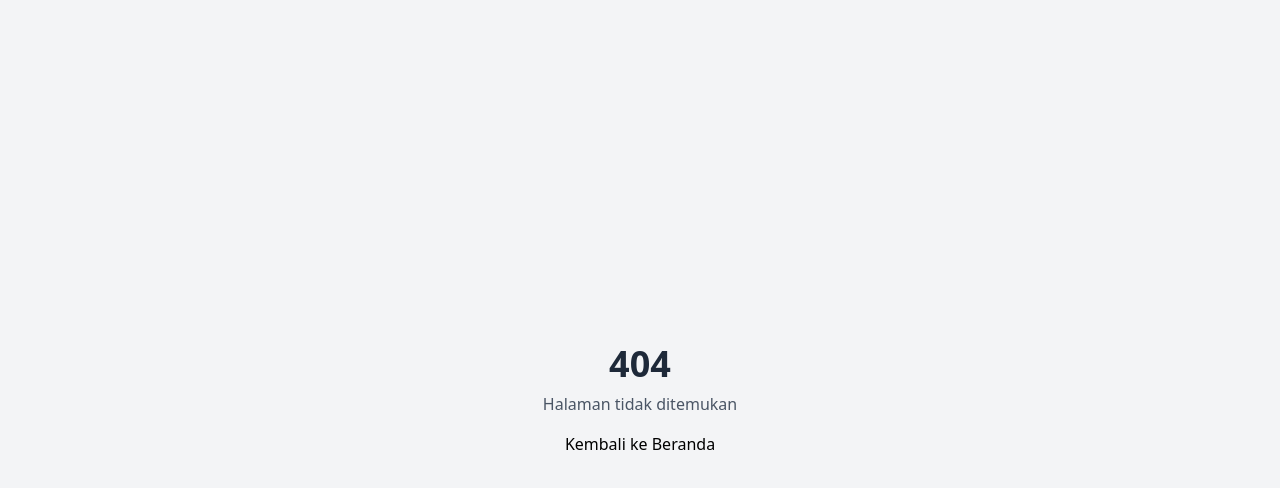
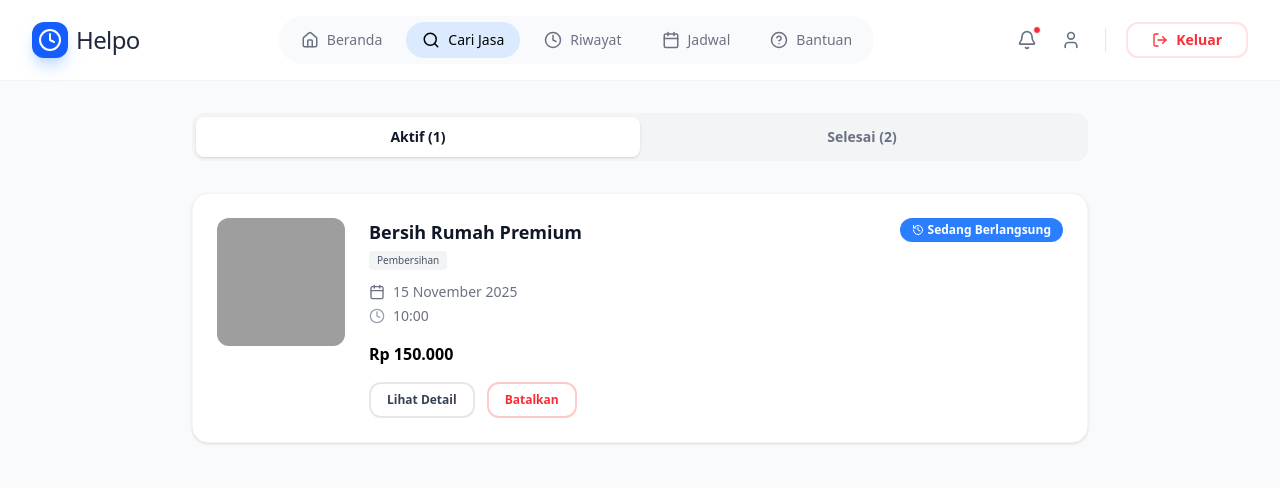
Before and after one commit to rerere-bit/Helpo-Penyedia-Layanan-Jasa, a React (Vite) app: page /history in a window 1280 px wide. Before the commit this address had no page. Shown: the top 488 px of the page. Built offline with nearby package versions, Linux system fonts and the light colour scheme; grey boxes are pictures that could not be loaded.

Commit message:
add history page

```diff
--- a/src/App.tsx
+++ b/src/App.tsx
@@ -5,6 +5,7 @@ import LandingPage from '@/pages/LandingPage';
 import LoginPage from '@/pages/LoginPage';
 import RegisterPage from '@/pages/RegisterPage';
 import ServiceListingPage from './pages/ServiceListingPage';
+import HistoryPage from './pages/HistoryPage';
 
 function App() {
   return (
@@ -19,6 +20,9 @@ function App() {
 
         {/* 3. Product Routes (Halaman Cari Jasa) */}
         <Route path="/services" element={<ServiceListingPage />} />
+
+        {/* 4. History Routes (Halaman Riwayat Pesanan) */}
+        <Route path="/history" element={<HistoryPage />} />
 
         {/* 4. Route 404 (Jika halaman tidak ditemukan) */}
         <Route path="*" element={
--- /dev/null
+++ b/src/pages/HistoryPage.tsx
@@ -0,0 +1,179 @@
+import { useState } from 'react';
+import DashboardLayout from '@/components/layout/DashboardLayout';
+import { Container } from '@/components/common/Container';
+import { Button } from '@/components/common/Button';
+import { Card } from '@/components/common/Card';
+import { Calendar, Clock, History } from 'lucide-react';
+
+// Tipe Data untuk Pesanan
+interface Order {
+  id: string;
+  serviceName: string;
+  category: string;
+  date: string;
+  time: string;
+  price: number;
+  status: 'active' | 'completed' | 'cancelled';
+  statusLabel: string;
+  thumbnail: string;
+}
+
+// MOCK DATA
+const ORDERS: Order[] = [
+  {
+    id: 'ORD-001',
+    serviceName: 'Bersih Rumah Premium',
+    category: 'Pembersihan',
+    date: '15 November 2025',
+    time: '10:00',
+    price: 150000,
+    status: 'active',
+    statusLabel: 'Sedang Berlangsung',
+    thumbnail: 'https://images.unsplash.com/photo-1581578731117-104f2a8d23e9?auto=format&fit=crop&w=150&q=80',
+  },
+  {
+    id: 'ORD-002',
+    serviceName: 'Service AC 1PK',
+    category: 'Perbaikan',
+    date: '10 November 2025',
+    time: '13:00',
+    price: 75000,
+    status: 'completed',
+    statusLabel: 'Selesai',
+    thumbnail: 'https://images.unsplash.com/photo-1621905251189-08b45d6a269e?auto=format&fit=crop&w=150&q=80',
+  },
+  {
+    id: 'ORD-003',
+    serviceName: 'Tukang Pipa Air',
+    category: 'Perbaikan',
+    date: '01 November 2025',
+    time: '09:00',
+    price: 200000,
+    status: 'completed',
+    statusLabel: 'Selesai',
+    thumbnail: 'https://images.unsplash.com/photo-1504328345606-18bbc8c9d7d1?auto=format&fit=crop&w=150&q=80',
+  }
+];
+
+const HistoryPage = () => {
+  const [activeTab, setActiveTab] = useState<'active' | 'completed'>('active');
+
+  // Filter Data Berdasarkan Tab
+  const filteredOrders = ORDERS.filter(order => {
+    if (activeTab === 'active') return order.status === 'active';
+    return order.status === 'completed' || order.status === 'cancelled';
+  });
+
+  const formatRupiah = (price: number) => {
+    return new Intl.NumberFormat('id-ID', { style: 'currency', currency: 'IDR', maximumFractionDigits: 0 }).format(price);
+  };
+
+  return (
+    <DashboardLayout>
+      <Container>
+        <div className="max-w-4xl mx-auto min-h-[60vh]">
+
+          {/* 1. Tabs Segment */}
+          <div className="bg-gray-100 p-1 rounded-xl flex mb-8">
+            <button
+              onClick={() => setActiveTab('active')}
+              className={`flex-1 py-2.5 text-sm font-semibold rounded-lg transition-all ${
+                activeTab === 'active'
+                  ? 'bg-white text-gray-900 shadow-sm'
+                  : 'text-gray-500 hover:text-gray-700'
+              }`}
+            >
+              Aktif (1)
+            </button>
+            <button
+              onClick={() => setActiveTab('completed')}
+              className={`flex-1 py-2.5 text-sm font-semibold rounded-lg transition-all ${
+                activeTab === 'completed'
+                  ? 'bg-white text-gray-900 shadow-sm'
+                  : 'text-gray-500 hover:text-gray-700'
+              }`}
+            >
+              Selesai ({ORDERS.filter(o => o.status !== 'active').length})
+            </button>
+          </div>
+
+          {/* 2. Order List */}
+          <div className="space-y-4">
+            {filteredOrders.length > 0 ? (
+              filteredOrders.map((order) => (
+                <Card key={order.id} className="p-6 flex flex-col md:flex-row gap-6 hover:shadow-md transition-shadow">
+
+                  {/* Thumbnail */}
+                  <div className="w-full md:w-32 h-32 rounded-xl overflow-hidden bg-gray-100 shrink-0">
+                    <img src={order.thumbnail} alt={order.serviceName} className="w-full h-full object-cover" />
+                  </div>
+
+                  {/* Info */}
+                  <div className="flex-1">
+                    <div className="flex justify-between items-start mb-2">
+                      <div>
+                        <h3 className="font-bold text-gray-900 text-lg">{order.serviceName}</h3>
+                        <span className="inline-block bg-gray-100 text-gray-600 text-[10px] px-2 py-0.5 rounded mt-1 font-medium">
+                          {order.category}
+                        </span>
+                      </div>
+
+                      {/* Status Badge */}
+                      <div className={`
+                        flex items-center gap-1 px-3 py-1 rounded-full text-xs font-bold
+                        ${order.status === 'active' ? 'bg-blue-500 text-white' : 'bg-green-100 text-green-700'}
+                      `}>
+                        {order.status === 'active' && <History size={12} />}
+                        {order.statusLabel}
+                      </div>
+                    </div>
+
+                    {/* Date & Time */}
+                    <div className="flex flex-col gap-1 text-sm text-gray-500 mt-3 mb-4">
+                      <div className="flex items-center gap-2">
+                        <Calendar size={16} className="text-primary" />
+                        <span>{order.date}</span>
+                      </div>
+                      <div className="flex items-center gap-2">
+                        <Clock size={16} className="text-gray-400" />
+                        <span>{order.time}</span>
+                      </div>
+                    </div>
+
+                    <p className="font-bold text-primary">{formatRupiah(order.price)}</p>
+
+                    {/* Action Buttons */}
+                    <div className="flex gap-3 mt-4">
+                      <Button variant="outline" size="sm" className="h-9 px-4 text-xs">
+                        Lihat Detail
+                      </Button>
+
+                      {order.status === 'active' && (
+                        <Button
+                          variant="outline"
+                          size="sm"
+                          className="h-9 px-4 text-xs border-red-200 text-red-500 hover:bg-red-50 hover:border-red-300 hover:text-red-600"
+                        >
+                          Batalkan
+                        </Button>
+                      )}
+                    </div>
+                  </div>
+                </Card>
+              ))
+            ) : (
+              // Empty State
+              <div className="text-center py-20 text-gray-400">
+                <History size={48} className="mx-auto mb-4 opacity-20" />
+                <p>Belum ada pesanan di tab ini</p>
+              </div>
+            )}
+          </div>
+
+        </div>
+      </Container>
+    </DashboardLayout>
+  );
+};
+
+export default HistoryPage;
```
Also changed, not shown: 1 other file (tests, documents, lock files or other folders).
